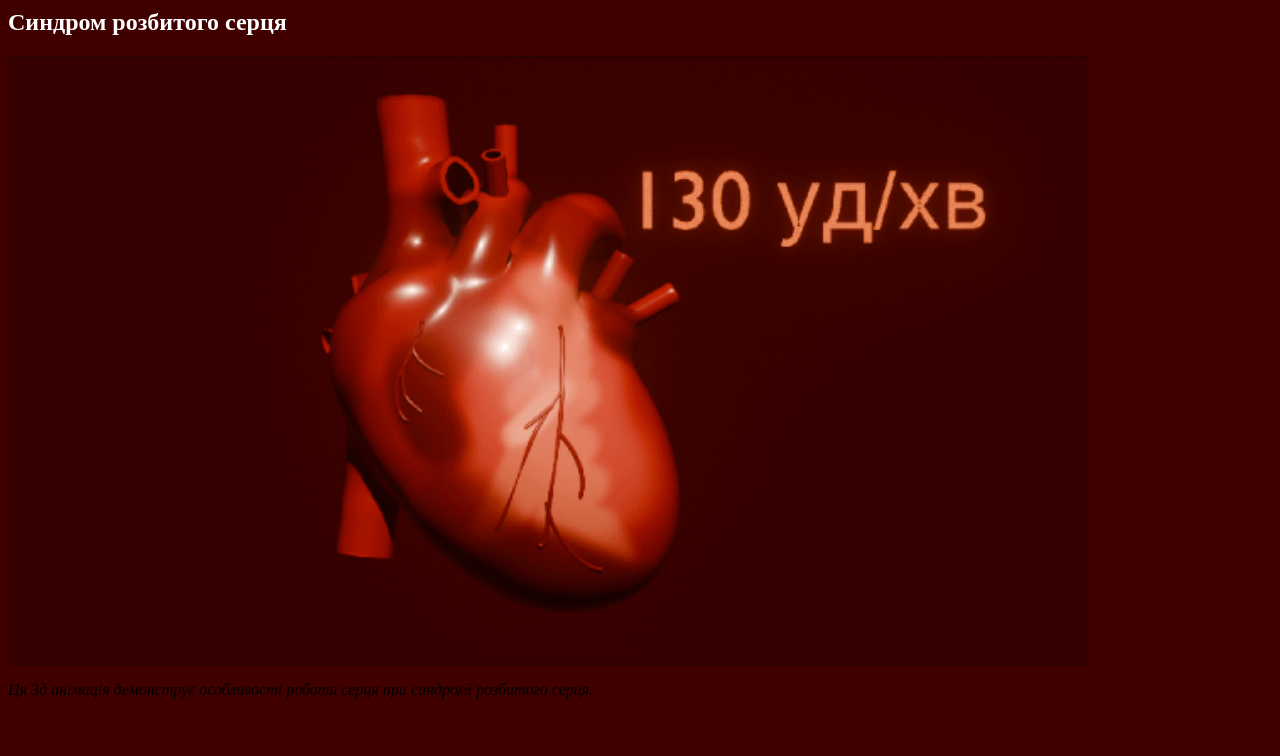
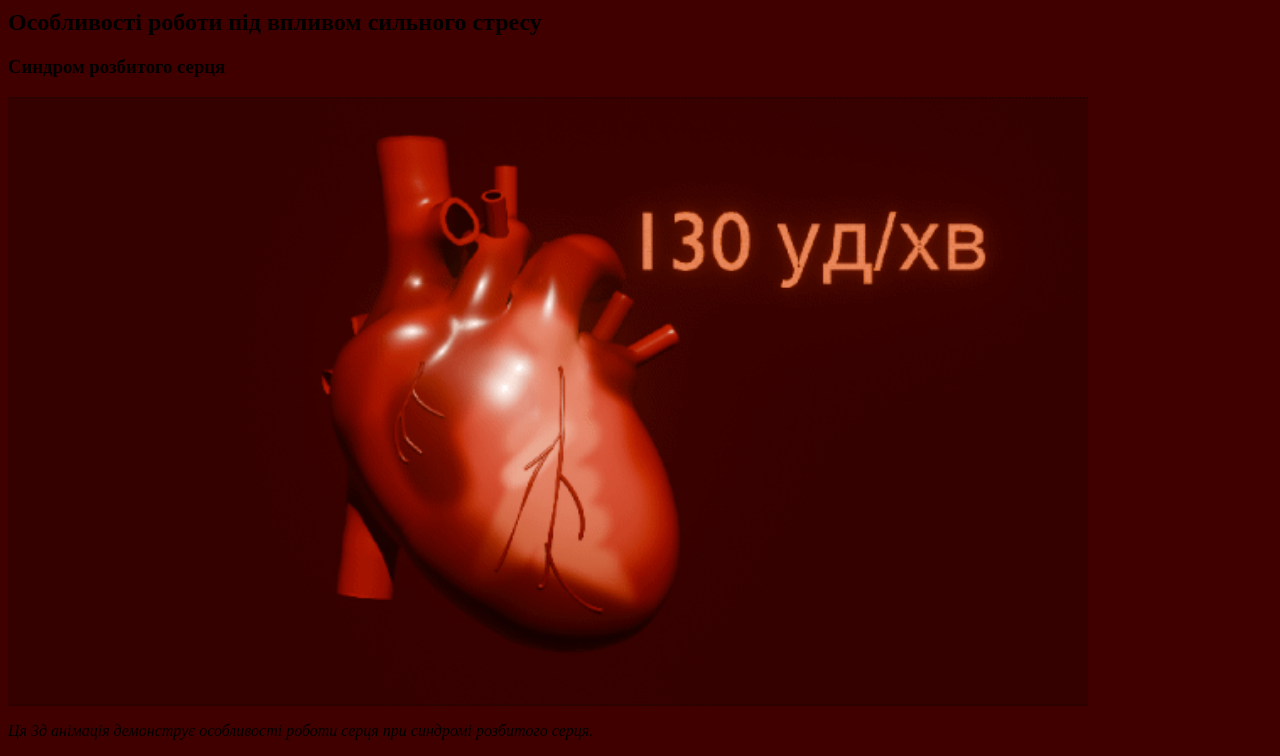
Before and after one commit to nik54-3d/uuytft26-heart_project, a plain HTML site: page index.html in a window 1280 px wide. Shown: the part 65-821 px from the top of the page. Before the commit the page ends 800 px from the top, so only its background shows below. Drawn offline with Linux system fonts and the light colour scheme.

Commit message:
Correct HTML syntax in index.html
Fixed HTML syntax issues in headings.

```diff
--- a/index.html
+++ b/index.html
@@ -2,8 +2,8 @@
 <head></head>
 <body style="background-color: #400000;">
 <h1 style="color: white; font-size: 36px;">Синдром розбитого серця</h1>
-<h2 style="color: white; Особливості роботи під  впливом сильного стресу</h2>
-<h3 style="color: white;>Синдром розбитого серця</h3>
+<h2 style="color: white:" >Особливості роботи під  впливом сильного стресу</h2>
+<h3 style="color: white:" >Синдром розбитого серця</h3>
 <img src="heart.gif"
 alt="Синдром розбитого серця"
 style="width: 1080px">
```
